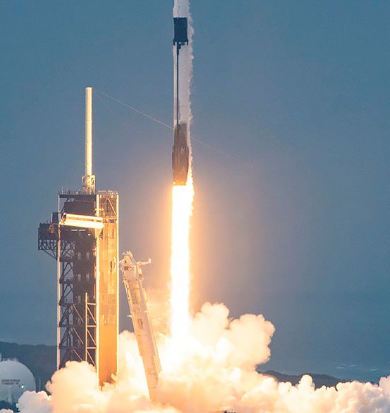
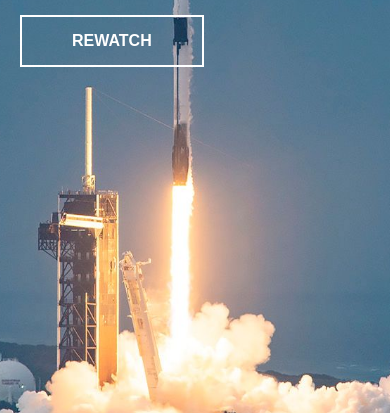
Before and after one commit to shivarajshanthaiah/Space-x-Responsive, a plain HTML site: page index.html in a window 390 px wide. Shown: the part 191-604 px from the top of the page. Drawn offline with Linux system fonts and the light colour scheme; a web font is replaced by a local one.

Commit message:
Update style.css

```diff
--- a/css/style.css
+++ b/css/style.css
@@ -97,6 +97,7 @@ section {
 
 .section-inner {
   position: absolute;
+  top: 270px;
   bottom: 200px;
   left: 150px;
   max-width: 560px;
@@ -441,6 +442,7 @@ footer ul li a:hover {
 
 @media (max-width: 600px) {
   .section-inner {
+    top: 100px;
     bottom: 75px;
     left: 20px;
   }
@@ -477,4 +479,5 @@ footer ul li a:hover {
   .stats div {
     margin-bottom: 20px;
   }
+
 }
```
